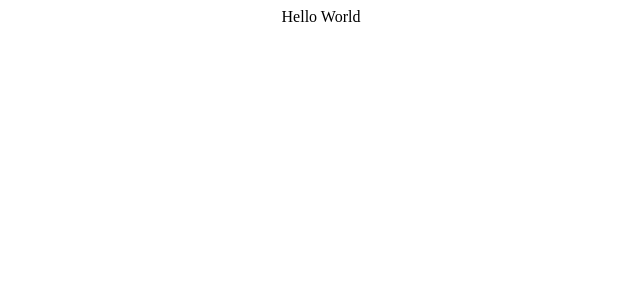
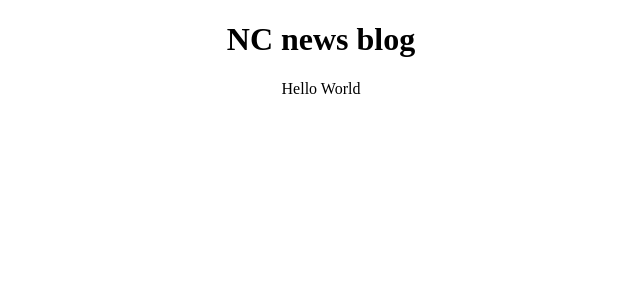
Before and after one commit to StoAtanasov/NC-news-blog, a React (Create React App) app: page / in a window 1280 px wide. Shown: the top 300 px of the page, without its empty margins (319-959 px from the left). Built offline with nearby package versions, Linux system fonts and the light colour scheme.

Commit message:
Header component created

```diff
--- a/src/App.js
+++ b/src/App.js
@@ -1,9 +1,11 @@
 import React from 'react';
 import './App.css';
+import Header from './components/header';
 
 function App() {
   return (
     <div className="App">
+      <Header />
       Hello World
     </div>
   );
--- /dev/null
+++ b/src/components/header.js
@@ -0,0 +1,7 @@
+import React from 'react';
+
+const Header = () => {
+  return ( <h1>NC news blog</h1> );
+}
+
+export default Header;
```
